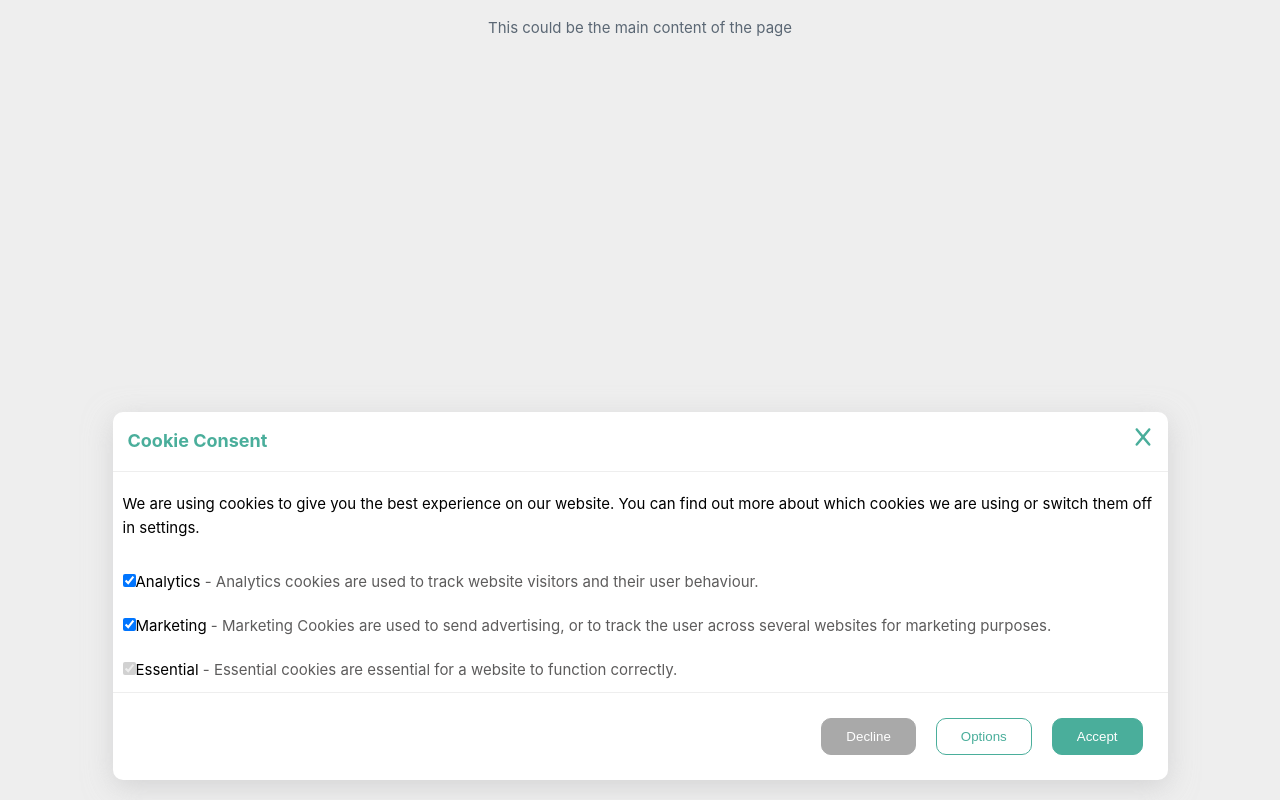
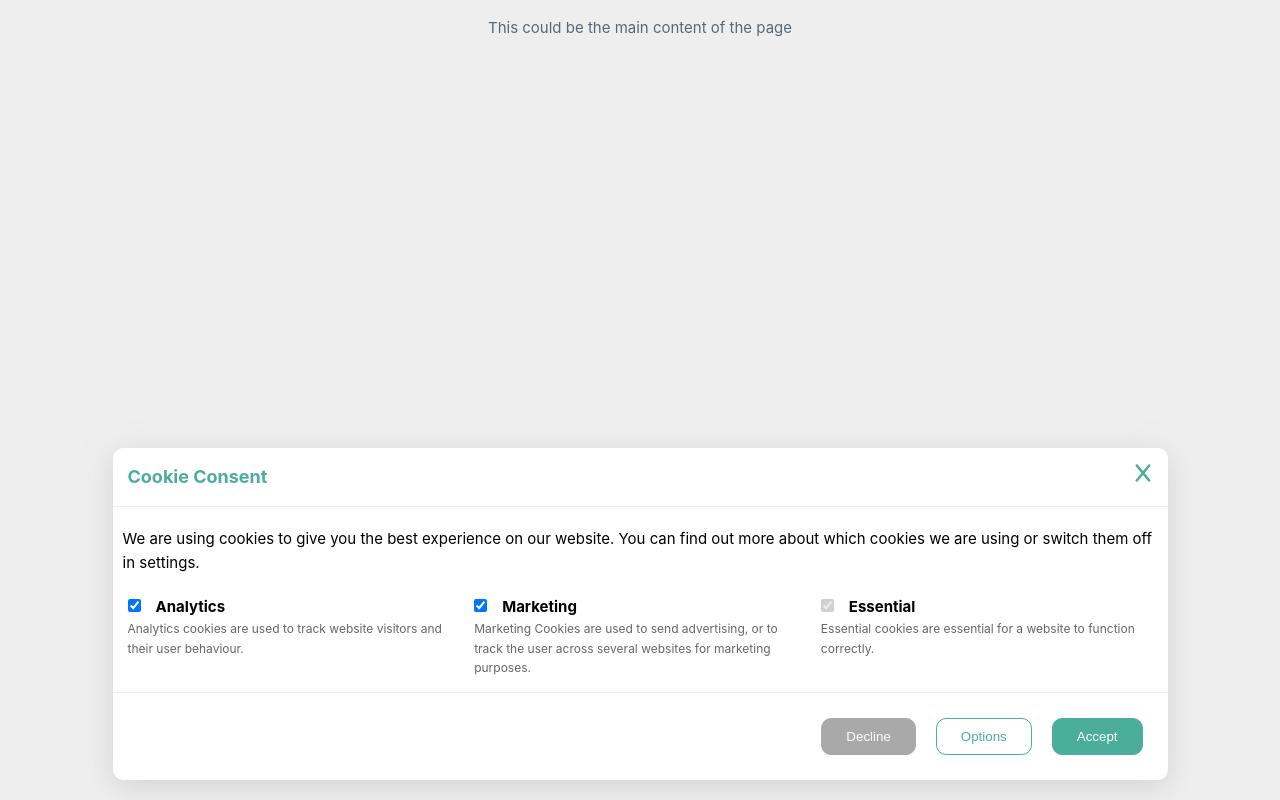
Before and after one commit to Gismo1337/vue-cookie-consent-banner, a Vue app: page / in a window 1280 px wide. Both pictures are taken after a click on the button "Options". Built offline with nearby package versions, Linux system fonts and the light colour scheme.

Commit message:
checkbox styling

```diff
--- a/src/components/OptionSection.vue
+++ b/src/components/OptionSection.vue
@@ -7,8 +7,9 @@ const props = defineProps({
 <template>
   <section class="modal-options" id="options">
     <slot name="options">
-      <div class="check-group">
-        <Transition name="fade" mode="out-in">
+
+      <div class="options-container">
+        <div class="anal-div">  <Transition name="fade" mode="out-in">
           <input
               type="checkbox"
               id="analytics"
@@ -17,13 +18,12 @@ const props = defineProps({
           />
         </Transition>
           <label for="analytics">Analytics</label>
-        <slot>
-          - Analytics cookies are used to track website visitors and their user behaviour.
-        </slot>
+          <p class="sub-text">
+            Analytics cookies are used to track website visitors and their user behaviour.
+          </p>
         </div>
 
-      <div class="check-group">
-        <Transition name="fade" mode="out-in">
+        <div class="mark-div">  <Transition name="fade" mode="out-in">
           <input
               type="checkbox"
               id="marketing"
@@ -32,32 +32,65 @@ const props = defineProps({
           />
         </Transition>
           <label for="marketing">Marketing</label>
-        <slot>
-          - Marketing Cookies are used to send advertising, or to track the user across several websites for marketing purposes.
-        </slot>
+          <p class="sub-text">
+            Marketing Cookies are used to send advertising, or to track the user across several websites for marketing purposes.
+          </p>
         </div>
 
-      <div class="check-group">
-        <!-- NO v-model because required! -->
+        <div class="essent-div">   <!-- NO v-model because required! -->
           <input checked disabled type="checkbox" id="essential" />
           <label for="essential">Essential</label>
-        <slot>
-          - Essential cookies are essential for a website to function correctly.
-        </slot>
+          <p class="sub-text">
+            Essential cookies are essential for a website to function correctly.
+          </p></div>
       </div>
+
+
     </slot>
   </section>
 </template>
 
 <style>
-.check-group {
-  padding: 10px; /* Some padding */
-  cursor: pointer; /* Pointer/hand icon */
-  float: left; /* Float the checkboxes side by side */
-  color: rgb(93, 92, 92);
+.options-container {
+  display: grid;
+  grid-template-columns: repeat(3, 1fr);
+  grid-template-rows: 1fr;
+  grid-column-gap: 1em;
+  grid-row-gap: 0em;
+  margin: 0em 1em 1em 1em;
 }
 
-/* Here fade animation css */
+.anal-div { grid-area: 1 / 1 / 2 / 2; }
+.mark-div { grid-area: 1 / 2 / 2 / 3; }
+.essent-div { grid-area: 1 / 3 / 2 / 4; }
+
+@media only screen and (max-width: 400px) {
+  /* For mobile phones: */
+  .options-container {
+    display: grid;
+    grid-template-columns: 1fr;
+    grid-template-rows: repeat(1, 1fr);
+    grid-column-gap: 0px;
+    grid-row-gap: 1em;
+    margin: 0em 1em 1em 1em;
+  }
+
+  .anal-div { grid-area: 1 / 1 / 2 / 2; }
+  .mark-div { grid-area: 2 / 1 / 3 / 2; }
+  .essent-div { grid-area: 3 / 1 / 4 / 2; }
+}
+
+
+label {
+  font-weight: bold;
+  margin-left: 1em;
+}
+
+.sub-text {
+  font-size: 0.8em;
+  color: #666;
+}
+
 .fade-enter-active,
 .fade-leave-active {
   transition: opacity 0.25s ease;
```
Lines whose indentation alone changed are shown as unchanged.
